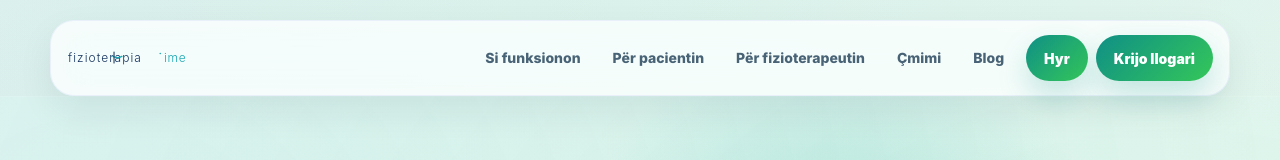
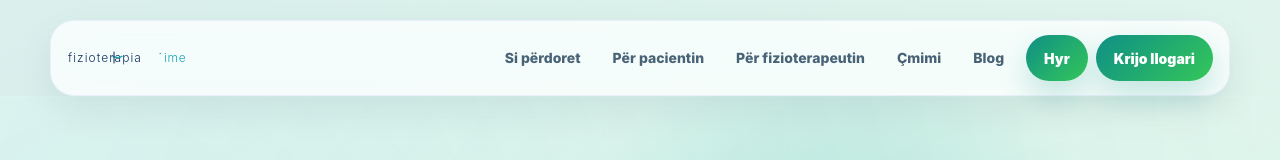
Before and after one commit to diellzarabushaj-source/FIZIOTERAPIA-IME, a Next.js app: page / in a window 1280 px wide. Shown: the top 160 px of the page. Built offline with nearby package versions, Linux system fonts and the light colour scheme; no server answers.

Commit message:
Link clinic workflow page in public navigation

```diff
--- a/components/SiteHeader.tsx
+++ b/components/SiteHeader.tsx
@@ -5,7 +5,7 @@ import { AuthControls } from "@/components/AuthControls";
 import { BrandMark } from "@/components/BrandMark";
 
 const links = [
-  { href: "/#how", label: "Si funksionon", key: "how" },
+  { href: "/si-perdoret-ne-klinike", label: "Si përdoret", key: "clinic" },
   { href: "/#patient", label: "Për pacientin", key: "patient" },
   { href: "/#physio", label: "Për fizioterapeutin", key: "physio" },
   { href: "/#pricing", label: "Çmimi", key: "pricing" },
@@ -14,7 +14,6 @@ const links = [
 
 export function SiteHeader() {
   const pathname = usePathname();
-  const isBlog = pathname.startsWith("/blog");
 
   return (
     <header className="public-site-header-wrap">
@@ -22,7 +21,9 @@ export function SiteHeader() {
         <BrandMark />
         <div className="nav-actions public-site-nav-actions">
           {links.map((link) => {
-            const active = link.key === "blog" && isBlog;
+            const active =
+              (link.key === "blog" && pathname.startsWith("/blog")) ||
+              (link.key === "clinic" && pathname === "/si-perdoret-ne-klinike");
             return (
               <a key={link.key} className={active ? "active" : undefined} href={link.href}>
                 {link.label}
```
